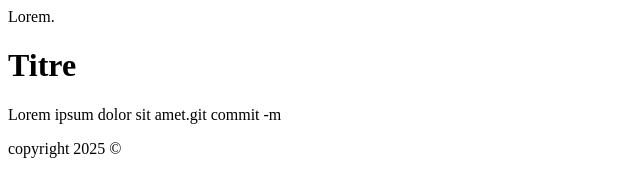
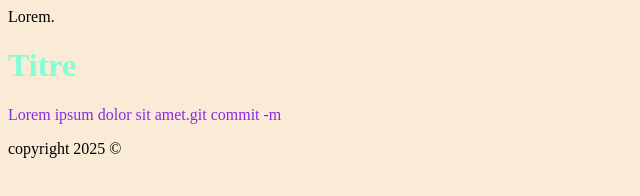
Before and after one commit to NiaNia2/Exo2, a plain HTML site: page index.html in a window 1280 px wide. Shown: the whole page, without its empty margins (0-640 px from the left). Drawn offline with Linux system fonts and the light colour scheme.

Commit message:
ajout css

```diff
--- /dev/null
+++ b/assets/css/style.css
@@ -0,0 +1,12 @@
+body {
+    background-color: antiquewhite;
+}
+
+h1 {
+    color: aquamarine;
+
+}
+
+p {
+    color: blueviolet;
+}
--- a/index.html
+++ b/index.html
@@ -4,7 +4,9 @@
 <head>
     <meta charset="UTF-8">
     <meta name="viewport" content="width=device-width, initial-scale=1.0">
+    <link rel="stylesheet" href="assets/css/style.css">
     <title>Document</title>
+
 </head>
 
 <body>
```
